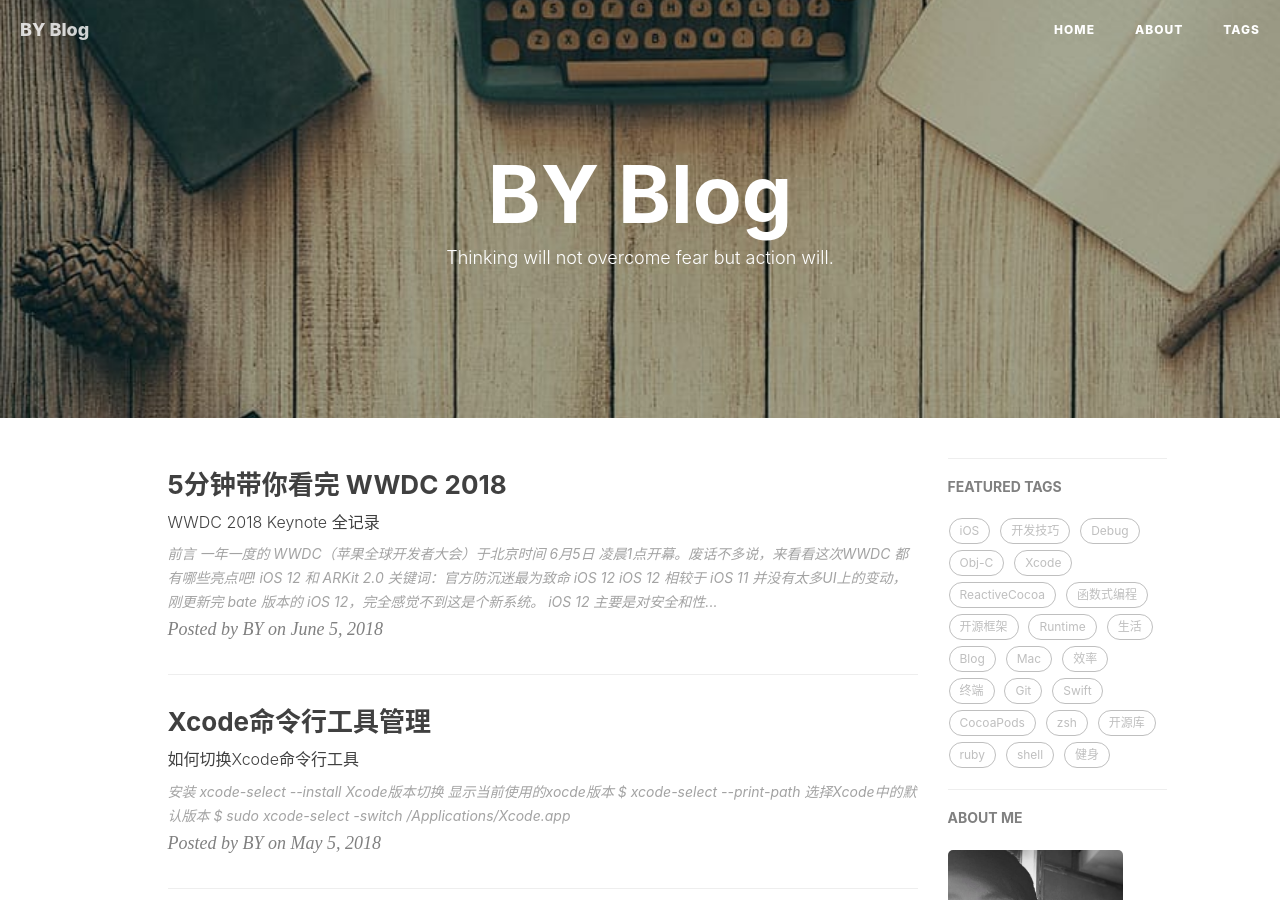
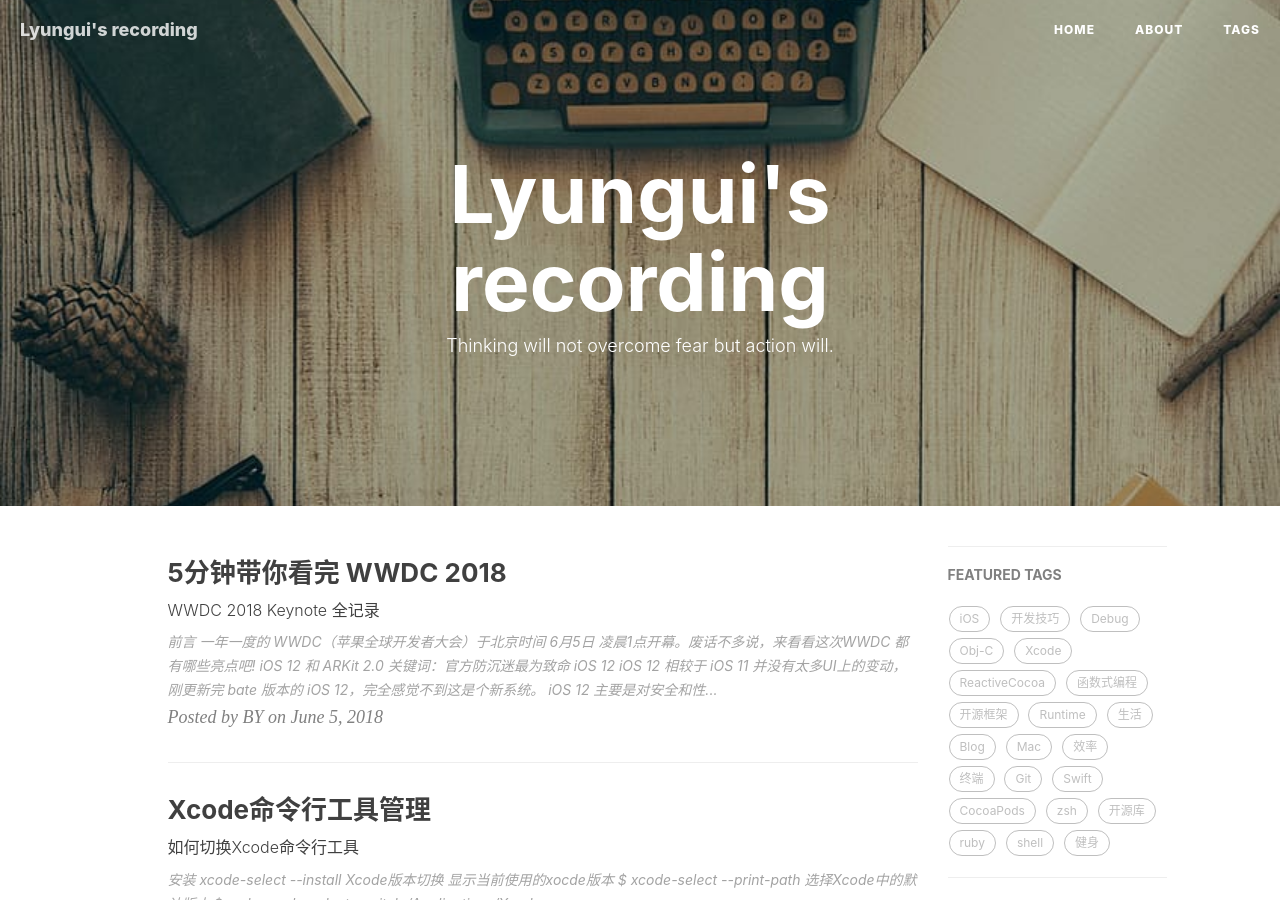
Before and after one commit to szcyungui/szcyungui.github.io, a Jekyll site: the page built from index.html, in a window 1280 px wide and 900 px high. Built offline with Jekyll 4.4.1, drawn with Linux system fonts in a browser that asks for light colours; nearby versions of some CDN libraries; the list of posts is cut into pages by our own code; comment, search, counter and statistics services are not loaded; some of the changed text lies outside the part shown.

Commit message:
Update _config.yml

```diff
--- a/_config.yml
+++ b/_config.yml
@@ -1,5 +1,5 @@
 # Site settings
-title: BY Blog
+title: Lyungui's recording
 SEOTitle: Yungui's Blog | Recording
 header-img: img/post-bg-desk.jpg
 email: zhichao0623@163.com
```
